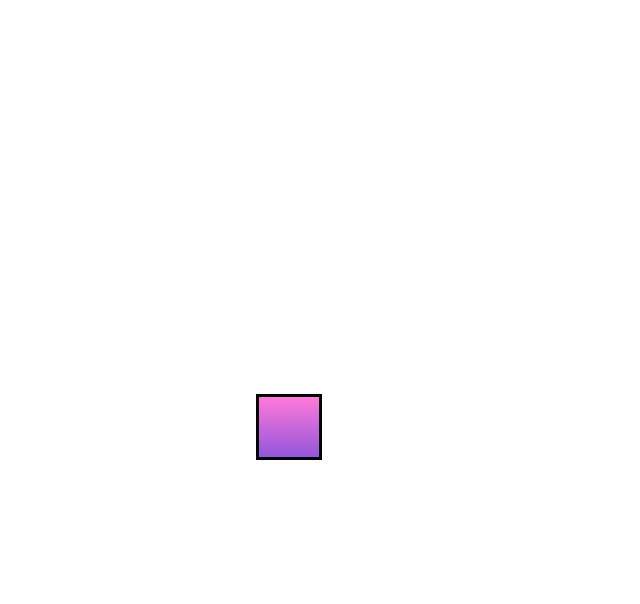
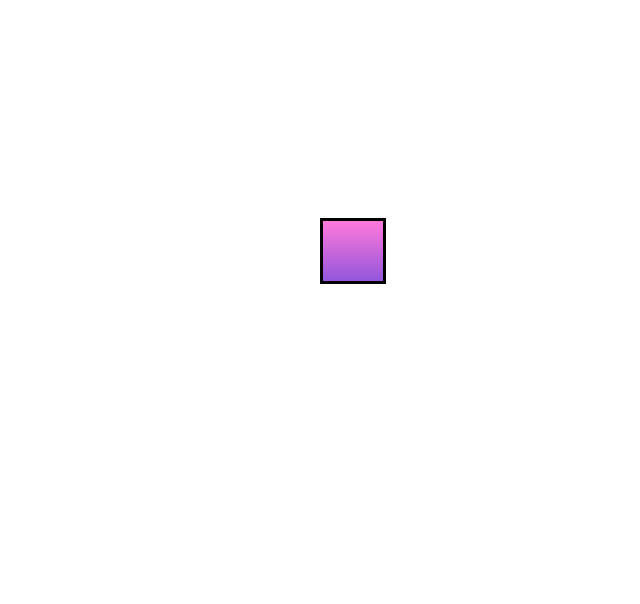
Before and after one commit to Zanthix/OpenClassrooms, a website: page P3_Louis_Hamelin/index.html in a window 1280 px wide. Shown: the part 182-786 px from the top of the page, without its empty margins (320-960 px from the left). Drawn offline with Linux system fonts and the light colour scheme; a web font is replaced by a local one.

Commit message:
Tests de fix animation Acceuil

```diff
--- a/P3_Louis_Hamelin/main.scss
+++ b/P3_Louis_Hamelin/main.scss
@@ -9,34 +9,41 @@ html, body{
     position: relative;
   }
   .overlay{
-    position: absolute;
+    position: fixed;
     top: 0;
     left: 0;
     width: 100%;
     height: 100%;
     z-index: 10;
-    background-color: white; /*dim the background*/
-    transition: position 3000ms;
+    background-color: white;
     cursor: pointer;
     &:active{
-        position: relative;
+        animation: fadeout 3.5s;
     }
 }
 .loading{
-    position: absolute;
+    position: fixed;
     z-index: 11;
     border: 3px solid black;
     height: 60px;
     width: 60px;
     cursor: pointer;
     background: linear-gradient(to bottom, $secondary-color, $primary-color);
-    margin-left: 45%;
-    margin-top: 45%;
+    top: 50%;
+    left: 50%;
     transform: rotate(0deg), scale(1);
-    transition: transform 3000ms, position 3001ms;
+    transition: transform 3000ms;
     &:active{
         transform: rotate(360deg) scale(1.5);
-        position: relative;
+        animation: fadeout 3.3s;
+    }
+}
+@keyframes fadeout{
+    from{
+        opacity: 1;
+    }
+    to{
+        opacity: 0;
     }
 }
 header{
```
Also changed, not shown: P3_Louis_Hamelin/main.css, 1 other file.
